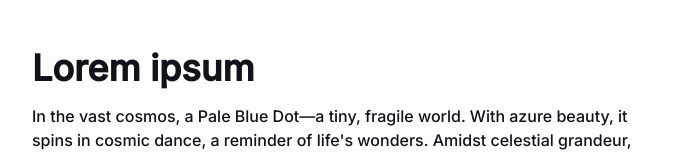
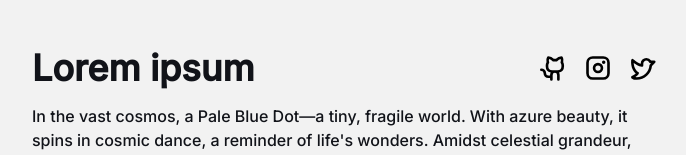
Before and after one commit to bluestar-b/random-web, a Next.js app: page / in a window 1280 px wide. Shown: the top 155 px of the page, without its empty margins (296-982 px from the left). Built offline with nearby package versions, Linux system fonts and the light colour scheme.

Commit message:
fix icon and white bg color

```diff
--- a/src/app/globals.css
+++ b/src/app/globals.css
@@ -5,7 +5,7 @@
 :root {
   --background-color-dark: rgb(16, 14, 36);
   --text-color-dark: rgb(238, 238, 238);
-  --background-color-light: rgba(245, 245, 245, 0.184);
+  --background-color-light: #f2f2f2;
   --text-color-light: rgb(17, 19, 25);
 }
 
--- a/src/app/page.tsx
+++ b/src/app/page.tsx
@@ -8,9 +8,9 @@ export default function Home() {
         <Heading />
         <p className="mb-8">
           In the vast cosmos, a Pale Blue Dot—a tiny, fragile world. With azure
-          beauty, it spins in cosmic dance, a reminder of life&apos;s wonders. Amidst
-          celestial grandeur, we find awe and humility, gazing at our ethereal
-          home in the cosmic vastness.
+          beauty, it spins in cosmic dance, a reminder of life&apos;s wonders.
+          Amidst celestial grandeur, we find awe and humility, gazing at our
+          ethereal home in the cosmic vastness.
         </p>
         <h2 className="text-2xl font-semibold mb-4">My projects</h2>
         <div className="flex flex-col gap-6">
--- a/src/components/Heading.tsx
+++ b/src/components/Heading.tsx
@@ -13,13 +13,25 @@ const Heading = () => {
       </div>
       <div className="flex space-x-4">
         <Link href="https://github.com" aria-label="Github">
-          <GithubLogo size={27} color="#ffffff" weight="duotone" />
+          <GithubLogo
+            size={28}
+            weight="bold"
+            className="text-black dark:text-white"
+          />
         </Link>
         <Link href="https://instagram.com/" aria-label="Instagram">
-          <InstagramLogo size={27} color="#ffffff" weight="duotone" />
+          <InstagramLogo
+            size={28}
+            weight="bold"
+            className="text-black dark:text-white"
+          />
         </Link>
         <Link href="https://x.com/" aria-label="Twitter/X">
-          <TwitterLogo size={27} color="#ffffff" weight="duotone" />
+          <TwitterLogo
+            size={28}
+            weight="bold"
+            className="text-black dark:text-white"
+          />
         </Link>
       </div>
     </div>
```
